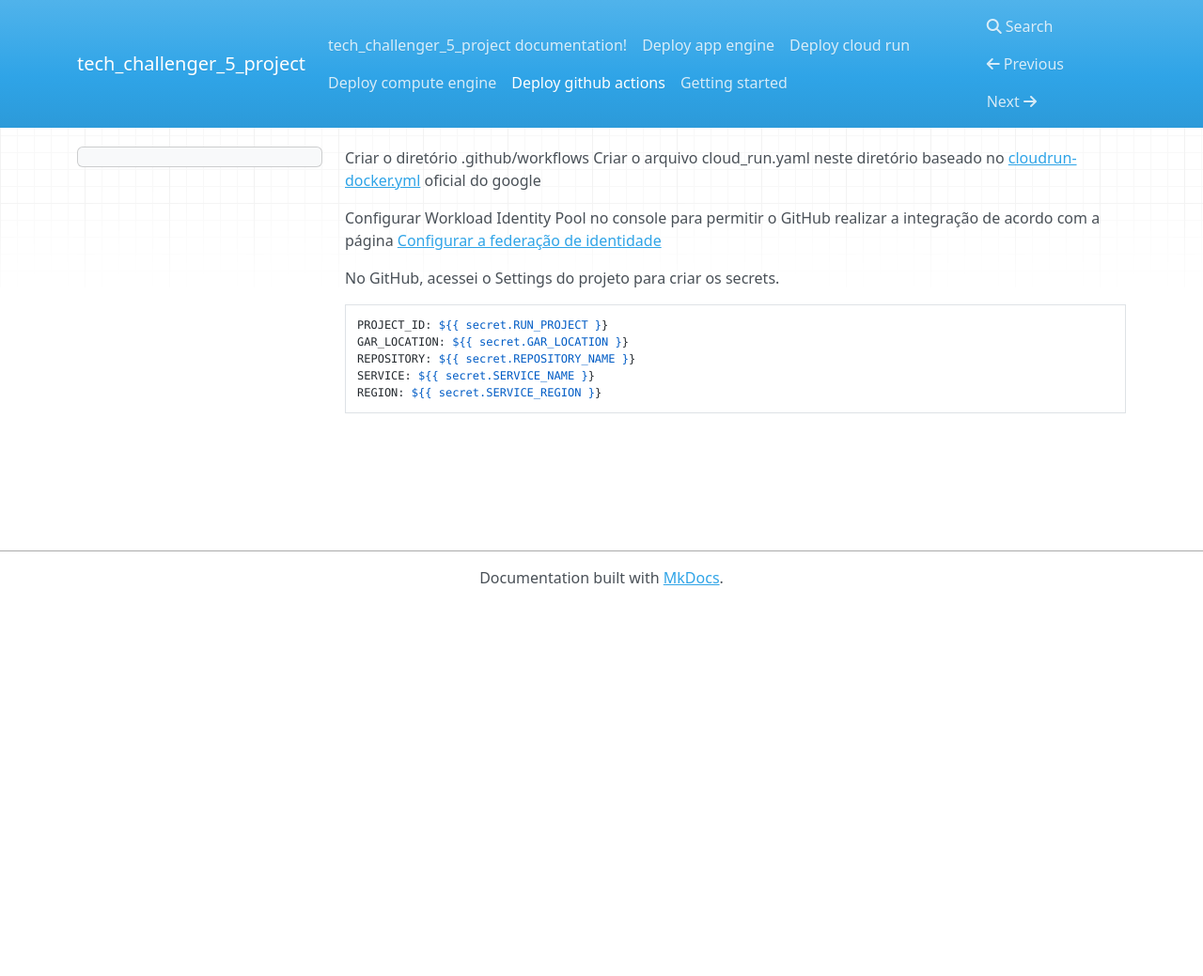
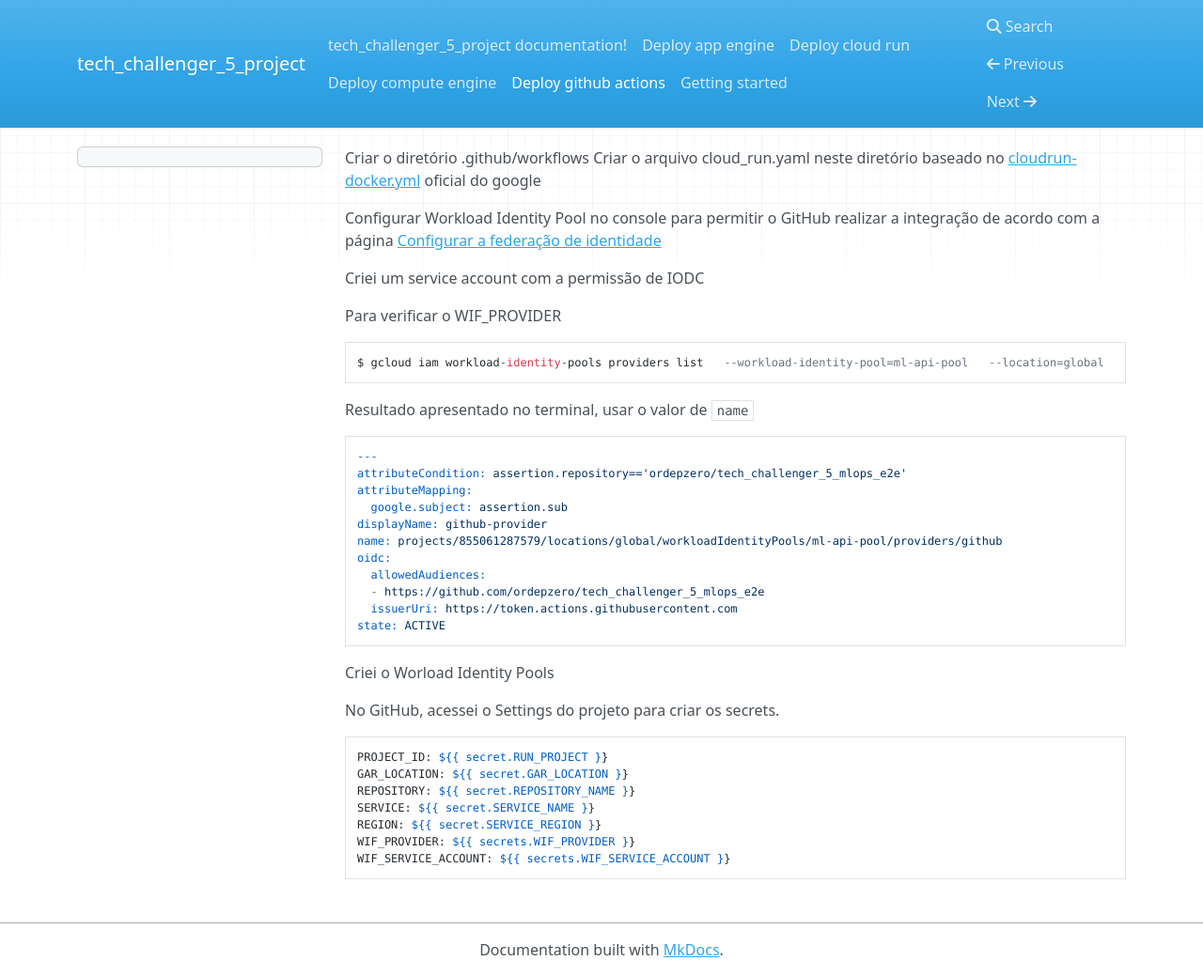
Before and after one commit to ordepzero/tech_challenger_5_mlops_e2e, an MkDocs documentation site: the page built from docs/docs/deploy_github_actions.md, in a window 1280 px wide and 1039 px high. Shown: the whole window at 94% size. Built offline with MkDocs 1.6.1, drawn with Linux system fonts in a browser that asks for light colours; nearby versions of some CDN libraries.

Commit message:
Atualização CI CD

````diff
--- a/docs/docs/deploy_github_actions.md
+++ b/docs/docs/deploy_github_actions.md
@@ -3,6 +3,31 @@
 
 
 Configurar Workload Identity Pool no console para permitir o GitHub realizar a integração de acordo com a página [Configurar a federação de identidade](https://docs.cloud.google.com/iam/docs/workload-identity-federation-with-deployment-pipelines?hl=pt-br#github-actions)
+
+Criei um service account com a permissão de IODC
+
+Para verificar o WIF_PROVIDER
+```
+$ gcloud iam workload-identity-pools providers list   --workload-identity-pool=ml-api-pool   --location=global   --project=project-28f296f3-806a-47c3-941
+```
+
+Resultado apresentado no terminal, usar o valor de `name`
+```
+---
+attributeCondition: assertion.repository=='ordepzero/tech_challenger_5_mlops_e2e'
+attributeMapping:
+  google.subject: assertion.sub
+displayName: github-provider
+name: projects/855061287579/locations/global/workloadIdentityPools/ml-api-pool/providers/github
+oidc:
+  allowedAudiences:
+  - https://github.com/ordepzero/tech_challenger_5_mlops_e2e
+  issuerUri: https://token.actions.githubusercontent.com
+state: ACTIVE
+```
+
+Criei o Worload Identity Pools
+
 
 No GitHub, acessei o Settings do projeto para criar os secrets.
 
@@ -12,4 +37,6 @@
 REPOSITORY: ${{ secret.REPOSITORY_NAME }}
 SERVICE: ${{ secret.SERVICE_NAME }}
 REGION: ${{ secret.SERVICE_REGION }}
+WIF_PROVIDER: ${{ secrets.WIF_PROVIDER }}
+WIF_SERVICE_ACCOUNT: ${{ secrets.WIF_SERVICE_ACCOUNT }}
 ```
````
Also changed, not shown: 1 other file.
